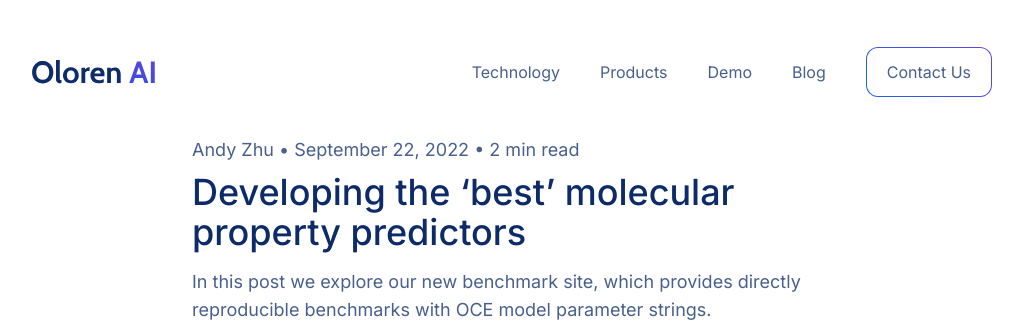
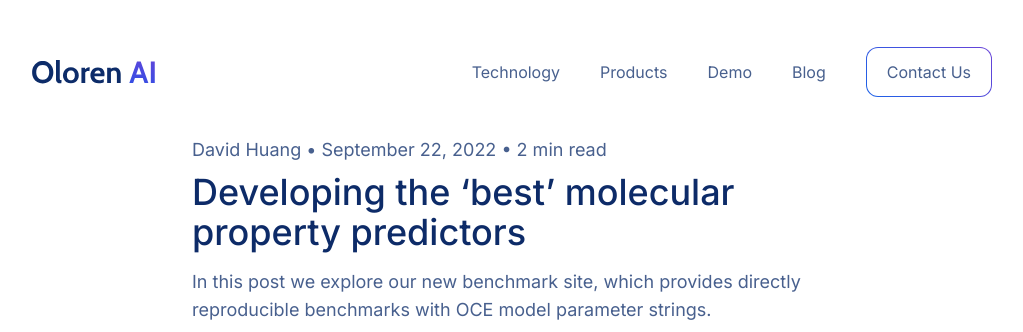
Before and after one commit to Oloren-AI/oloren-blog-site, a Jekyll site: the page built from _posts/2022-10-07-benchmark_chemengine.md, in a window 1280 px wide and 900 px high. Shown: the top 332 px of the window, without its empty margins (128-1151 px from the left). Built offline with Jekyll 4.4.1, drawn with Linux system fonts in a browser that asks for light colours.

Commit message:
fixed post added olorenvec

```diff
--- a/_posts/2022-10-07-benchmark_chemengine.md
+++ b/_posts/2022-10-07-benchmark_chemengine.md
@@ -4,7 +4,7 @@
 layout: post
 excerpt: In this post we explore our new benchmark site, which provides directly reproducible benchmarks with OCE model parameter strings.
 toc: false
-author: Andy Zhu
+author: David Huang
 featured_image: https://images.unsplash.com/photo-1579407364450-481fe19dbfaa?ixlib=rb-4.0.3&ixid=MnwxMjA3fDB8MHxwaG90by1wYWdlfHx8fGVufDB8fHx8&auto=format&fit=crop&w=2664&q=80
 ---
 
--- a/index.html
+++ b/index.html
@@ -84,12 +84,12 @@
           <div
             class="flex flex-col space-y-2 space-x-3 child:h-fit child:w-fit child:rounded-xl lg:flex-row"
           >
-            <button class="olorengradient p-px">
+            <a class="olorengradient p-px" href="https://oloren-blogcontent.s3.us-east-2.amazonaws.com/olorenvec.pdf" target="_blank">
               <div class="flex flex-row rounded-[11px] bg-[#F6F9FE] px-6 py-3">
                 Download Presentation
                 <i data-feather="download" class="pl-2"></i>
               </div>
-            </button>
+            </a>
           </div>
         </div>
       </div>
```
